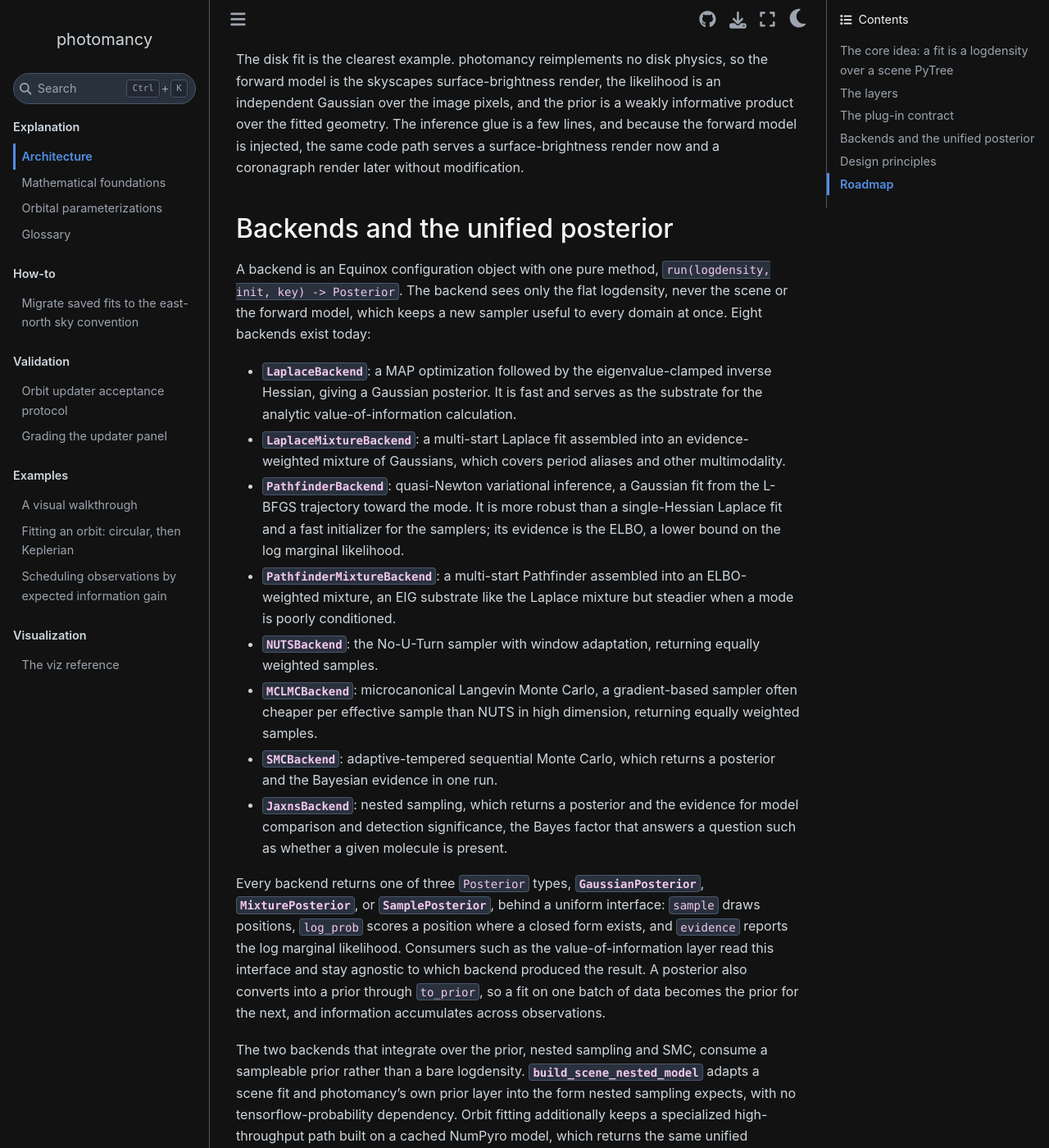
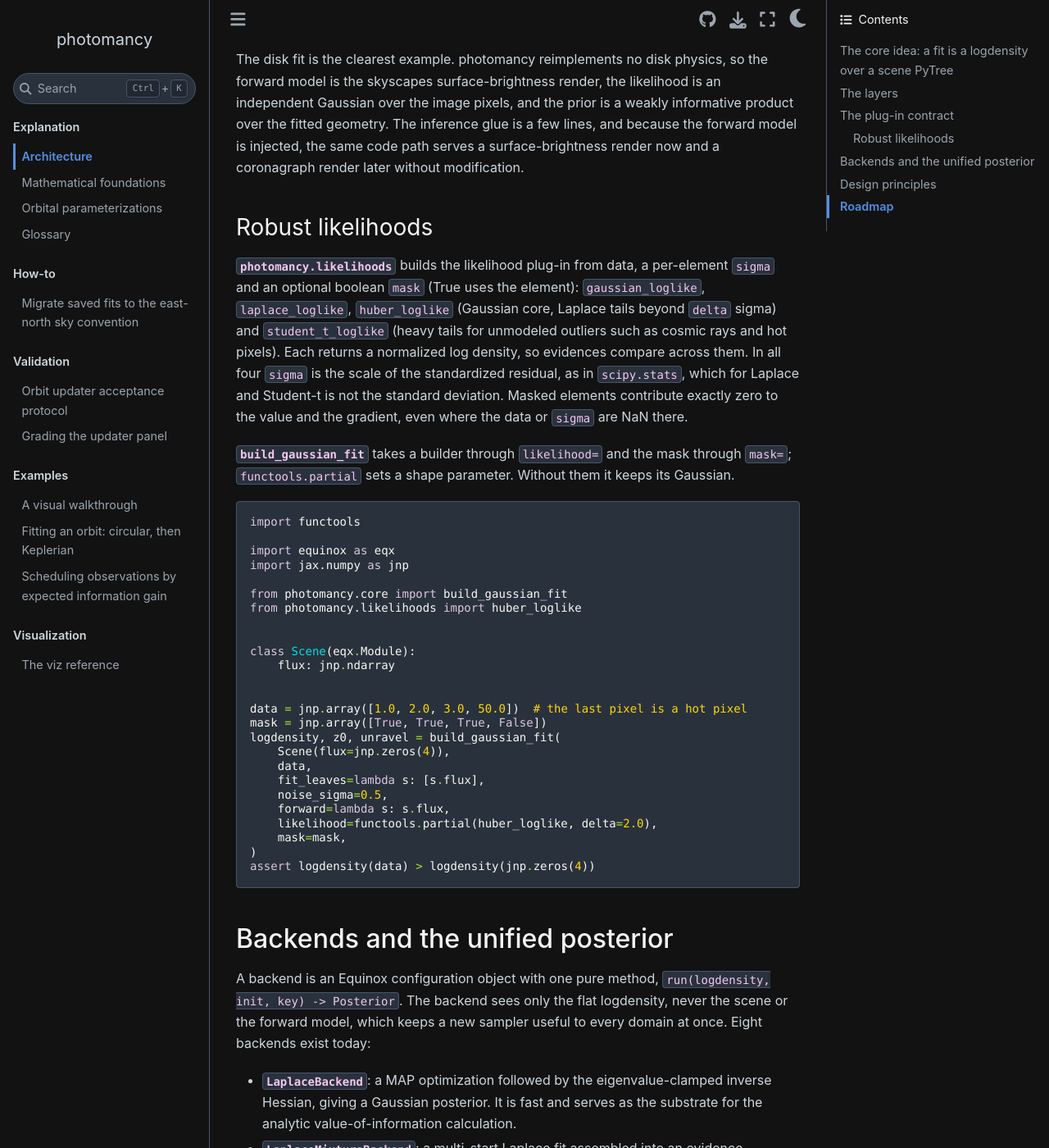
Before and after one commit to CoreySpohn/photomancy, a Sphinx documentation site: the page built from docs/explanation/architecture.md, in a window 1280 px wide and 1400 px high, scrolled down 2450 px. Shown: the whole window at 82% size. Built offline with Sphinx 7.4.7 and the Sphinx Book theme 1.1.4, drawn with Linux system fonts in a browser that asks for light colours; pages that are not in the unit, such as notebooks, are missing from menus.

Commit message:
feat(core): accept a likelihood builder and mask in build_gaussian_fit

````diff
--- a/docs/explanation/architecture.md
+++ b/docs/explanation/architecture.md
@@ -85,6 +85,49 @@ Gaussian over the image pixels, and the prior is a weakly informative product ov
 fitted geometry. The inference glue is a few lines, and because the forward model is
 injected, the same code path serves a surface-brightness render now and a coronagraph
 render later without modification.
+
+### Robust likelihoods
+
+{py:obj}`photomancy.likelihoods` builds the likelihood plug-in from data, a per-element
+`sigma` and an optional boolean `mask` (True uses the element): `gaussian_loglike`,
+`laplace_loglike`, `huber_loglike` (Gaussian core, Laplace tails beyond `delta` sigma) and
+`student_t_loglike` (heavy tails for unmodeled outliers such as cosmic rays and hot
+pixels). Each returns a normalized log density, so evidences compare across them. In all
+four `sigma` is the scale of the standardized residual, as in `scipy.stats`, which for
+Laplace and Student-t is not the standard deviation. Masked elements contribute exactly
+zero to the value and the gradient, even where the data or `sigma` are NaN there.
+
+{py:obj}`~photomancy.core.model.build_gaussian_fit` takes a builder through `likelihood=`
+and the mask through `mask=`; `functools.partial` sets a shape parameter. Without them it
+keeps its Gaussian.
+
+```python
+import functools
+
+import equinox as eqx
+import jax.numpy as jnp
+
+from photomancy.core import build_gaussian_fit
+from photomancy.likelihoods import huber_loglike
+
+
+class Scene(eqx.Module):
+    flux: jnp.ndarray
+
+
+data = jnp.array([1.0, 2.0, 3.0, 50.0])  # the last pixel is a hot pixel
+mask = jnp.array([True, True, True, False])
+logdensity, z0, unravel = build_gaussian_fit(
+    Scene(flux=jnp.zeros(4)),
+    data,
+    fit_leaves=lambda s: [s.flux],
+    noise_sigma=0.5,
+    forward=lambda s: s.flux,
+    likelihood=functools.partial(huber_loglike, delta=2.0),
+    mask=mask,
+)
+assert logdensity(data) > logdensity(jnp.zeros(4))
+```
 
 ## Backends and the unified posterior
 
````
Also changed, not shown: 1 other file.
